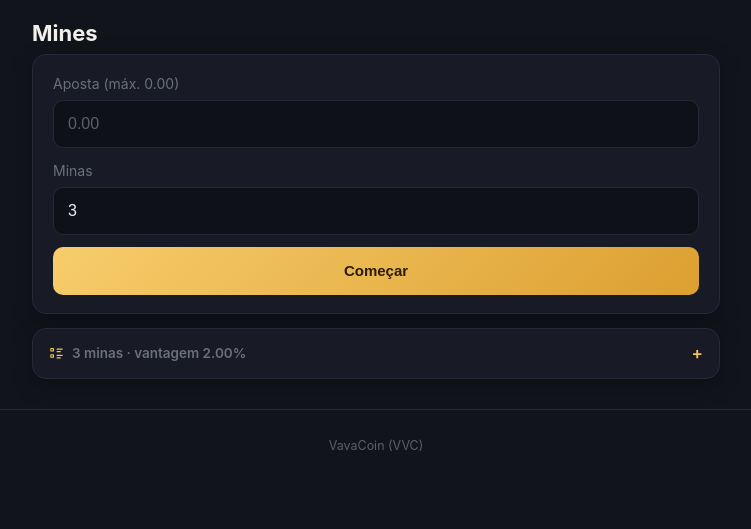
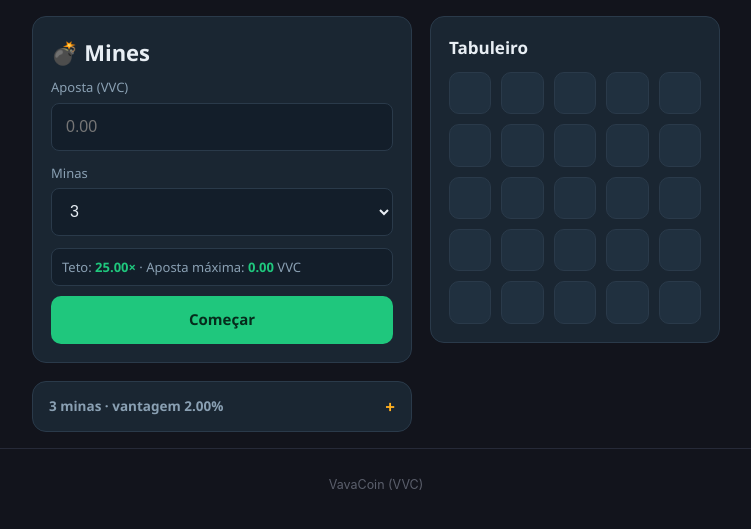
Before and after one commit to TuxGames/vavacoin, a Flask app: page /caladinho/mines in a window 1280 px wide. Shown: the part 68-597 px from the top of the page, without its empty margins (264-1015 px from the left). Run offline with Flask 3, Linux system fonts and the light colour scheme; a user stored in the database is signed in; tables that the repository leaves empty hold one stand-in row (values such as "Sample post"); data that the repository does not hold is empty.

Commit message:
Visual do cassino original no Caladinho, isolado com prefixo cal-
Co-Authored-By: Claude Opus 5 <noreply@anthropic.com>

```diff
--- a/vavacoin/caladinho.py
+++ b/vavacoin/caladinho.py
@@ -244,7 +244,7 @@ def revelar_casa(jogador, posicao, sessao=None):
         return rodada
 
     if posicao in rodada.casas_com_mina:
-        return _estourar(rodada, sessao)
+        return _estourar(rodada, posicao, sessao)
 
     reveladas.append(posicao)
     fator = multiplicador(rodada.minas_escolhidas, len(reveladas))
@@ -271,13 +271,14 @@ def revelar_casa(jogador, posicao, sessao=None):
     return rodada
 
 
-def _estourar(rodada, sessao):
+def _estourar(rodada, posicao, sessao):
     """Achou mina. A aposta já está com a casa; perder é fechar a rodada."""
     aplicado = sessao.execute(
         update(RodadaMines)
         .where(RodadaMines.id == rodada.id, RodadaMines.estado == RodadaMines.ATIVA)
         .values(
             estado=RodadaMines.ESTOURADA,
+            casa_estourada=posicao,
             premio=ZERO,
             encerrada_em=agora(),
         )
@@ -370,4 +371,5 @@ def visao_da_rodada(rodada):
         "premio_atual": quantizar_para_baixo(rodada.aposta * fator),
         "premio": rodada.premio,
         "minas": rodada.casas_com_mina if rodada.encerrada else None,
+        "casa_estourada": rodada.casa_estourada,
     }
--- a/vavacoin/modelos.py
+++ b/vavacoin/modelos.py
@@ -367,6 +367,10 @@ class RodadaMines(db.Model):
     reveladas = db.Column(db.String(120), nullable=False, default="")
 
     estado = db.Column(db.String(12), nullable=False, default=ATIVA, index=True)
+    #: A casa que estourou. Serve para a tela marcar a mina em que a pessoa
+    #: pisou, diferente das outras — e para responder "qual casa eu cliquei?"
+    #: se alguém contestar a rodada depois.
+    casa_estourada = db.Column(db.Integer, nullable=True)
     #: Multiplicador acumulado, sem teto. Dois decimais exatos, como dinheiro.
     multiplicador = db.Column(Dinheiro, nullable=False, default=ZERO)
     premio = db.Column(Dinheiro, nullable=False, default=ZERO)
--- /dev/null
+++ b/vavacoin/static/caladinho.css
@@ -0,0 +1,204 @@
+/* ─────────────────────────────────────────
+   Caladinho — o visual do cassino original
+
+   Trazido do `cassino_benbal` (static/style.css): a paleta escura azulada, o
+   tabuleiro 5x5, os estados das casas e o jeito como multiplicador e prêmio
+   aparecem. O cassino tendo cara própria é de propósito.
+
+   TUDO AQUI É PREFIXADO `cal-` E VIVE DENTRO DE `.caladinho`.
+
+   Não é preciosismo: o original e o `base.css` deste projeto têm `.casa`,
+   `.card`, `.btn`, `.tabela`, `.rodape` e `.sidebar` com significados
+   diferentes. `.casa`, em particular, é casa de tabuleiro num e casa
+   decimal... não — é casa do tabuleiro nos dois, mas com estilos
+   incompatíveis. Deixar um vencer o outro por ordem de carregamento funciona
+   hoje e quebra quando alguém reordenar os `<link>`.
+
+   A barra de cima, a navegação e o rodapé continuam sendo do `base.css`: o
+   jogo tem cara própria, mas a pessoa precisa saber voltar.
+   ───────────────────────────────────────── */
+
+.caladinho {
+    /* Paleta do original, escopada. Fora deste bloco nada muda. */
+    --cal-bg:      #0f1923;
+    --cal-bg-2:    #131e2a;
+    --cal-card:    #1a2632;
+    --cal-card-2:  #20303f;
+    --cal-borda:   #2a3a4a;
+    --cal-txt:     #e8eef4;
+    --cal-txt-mut: #8aa0b3;
+    --cal-verde:   #1fc77d;
+    --cal-verde-d: #169a60;
+    --cal-vermelho:#ff5b66;
+    --cal-amarelo: #ffb020;
+
+    font-family: "Segoe UI", system-ui, Roboto, Arial, sans-serif;
+    color: var(--cal-txt);
+}
+
+.caladinho h1 { margin: 0 0 8px; font-size: 22px; color: var(--cal-txt); }
+.caladinho h2 { margin: 0 0 10px; font-size: 17px; color: var(--cal-txt); }
+
+/* Duas colunas no desktop (controles e tabuleiro), uma no celular. */
+.cal-grid {
+    display: grid;
+    grid-template-columns: 1fr;
+    gap: 18px;
+    align-items: start;
+}
+@media (min-width: 760px) {
+    .cal-grid { grid-template-columns: minmax(0, 380px) minmax(0, 1fr); }
+}
+
+.cal-card {
+    background: var(--cal-card);
+    border: 1px solid var(--cal-borda);
+    border-radius: 14px;
+    padding: 18px;
+}
+
+/* ── Números do jogo ──
+   No original o multiplicador e o prêmio são linhas de texto com o valor em
+   âmbar, não cartões. É mais compacto e cabe ao lado do tabuleiro. */
+.cal-stats { display: grid; gap: 6px; margin-top: 12px; font-size: 14px; }
+.cal-stats b { color: var(--cal-amarelo); font-weight: 700; }
+.cal-stats .cal-teto { color: var(--cal-txt-mut); font-weight: 400; }
+
+.cal-info {
+    margin: 10px 0; font-size: 13px; color: var(--cal-txt-mut);
+    background: var(--cal-bg-2); border: 1px solid var(--cal-borda);
+    border-radius: 8px; padding: 8px 10px;
+}
+.cal-info b { color: var(--cal-verde); }
+
+/* ── Tabuleiro ── */
+.cal-board {
+    display: grid; grid-template-columns: repeat(5, 1fr); gap: 10px;
+    max-width: 420px; margin-top: 8px;
+}
+/* Cada casa clicável é um <button> dentro do próprio <form> — sem
+   JavaScript. `display: contents` faz o form sumir e o botão cair direto na
+   grade. */
+.cal-casa-forma { display: contents; margin: 0; }
+.cal-casa {
+    aspect-ratio: 1 / 1;
+    width: 100%;
+    border: 1px solid var(--cal-borda);
+    border-radius: 10px;
+    background: var(--cal-card-2);
+    cursor: pointer;
+    font-size: 26px; line-height: 1;
+    display: flex; align-items: center; justify-content: center;
+    transition: transform .06s ease, background .12s ease;
+    color: var(--cal-txt);
+    padding: 0;
+}
+.cal-casa:hover:not(:disabled) { background: #2c4054; transform: translateY(-2px); }
+.cal-casa:disabled { cursor: default; }
+.cal-casa.cal-aberta { background: var(--cal-bg-2); }
+.cal-casa.cal-segura {
+    border-color: var(--cal-verde);
+    box-shadow: inset 0 0 0 1px var(--cal-verde);
+}
+.cal-casa.cal-mina { border-color: var(--cal-vermelho); }
+.cal-casa.cal-estourou {
+    background: rgba(255, 91, 102, .25);
+    border-color: var(--cal-vermelho);
+}
+
+@media (max-width: 759px) {
+    .cal-board { max-width: 100%; gap: 6px; }
+    .cal-casa { font-size: 20px; border-radius: 8px; }
+    .cal-card { padding: 16px; }
+}
+
+/* ── Formulário e botões ── */
+.cal-campo { display: block; margin: 0 0 12px; }
+.cal-campo label {
+    display: block; margin-bottom: 5px;
+    font-size: 13px; color: var(--cal-txt-mut);
+}
+.cal-entrada {
+    width: 100%;
+    background: var(--cal-bg-2);
+    border: 1px solid var(--cal-borda);
+    border-radius: 8px;
+    padding: 12px 14px;
+    color: var(--cal-txt);
+    font-size: 16px;   /* 16px+ evita o zoom do iOS ao focar */
+    min-height: 48px;
+}
+.cal-entrada:focus {
+    outline: none;
+    border-color: var(--cal-amarelo);
+    box-shadow: 0 0 0 2px rgba(255, 176, 32, .18);
+}
+
+.cal-btn {
+    display: inline-flex; align-items: center; justify-content: center; gap: 6px;
+    width: 100%;
+    border: none; border-radius: 10px;
+    padding: 12px 18px; min-height: 48px;
+    font: inherit; font-size: 15px; font-weight: 700;
+    cursor: pointer; text-decoration: none;
+    transition: filter .15s, transform .08s;
+}
+.cal-btn:hover { filter: brightness(1.08); text-decoration: none; }
+.cal-btn:active { transform: scale(.98); }
+.cal-btn:disabled { opacity: .5; cursor: default; }
+.cal-btn-verde { background: var(--cal-verde); color: #062b1c; }
+.cal-btn-verde:hover { background: var(--cal-verde-d); }
+.cal-btn-amarelo { background: var(--cal-amarelo); color: #2b1d02; }
+.cal-btn-neutro {
+    background: transparent; color: var(--cal-txt);
+    border: 1px solid var(--cal-borda);
+}
+
+/* ── Histórico ── */
+.cal-linha {
+    display: flex; align-items: center; justify-content: space-between; gap: 12px;
+    padding: 10px 0; border-bottom: 1px solid var(--cal-borda);
+    font-size: 14px;
+}
+.cal-linha:last-child { border-bottom: none; }
+.cal-linha-sub { color: var(--cal-txt-mut); font-size: 12px; margin-top: 2px; }
+.cal-ganhou { color: var(--cal-verde); font-weight: 700; }
+.cal-perdeu { color: var(--cal-vermelho); font-weight: 700; }
+.cal-vazio { color: var(--cal-txt-mut); font-size: 14px; }
+
+/* ── Bloco que abre e fecha (tabela de multiplicadores) ──
+   Mesmo <details> nativo do resto do site, na paleta do cassino. */
+.cal-revelavel { padding: 0; }
+.cal-revelavel-botao {
+    display: flex; align-items: center; gap: 8px;
+    padding: 14px 16px;
+    font-size: 13.5px; font-weight: 600; color: var(--cal-txt-mut);
+    cursor: pointer; list-style: none; border-radius: 14px;
+}
+.cal-revelavel-botao::-webkit-details-marker { display: none; }
+.cal-revelavel-botao::after {
+    content: "+"; margin-left: auto;
+    font-size: 17px; line-height: 1; color: var(--cal-amarelo);
+}
+.cal-revelavel[open] > .cal-revelavel-botao::after { content: "\2212"; }
+.cal-revelavel[open] > .cal-revelavel-botao {
+    border-bottom: 1px solid var(--cal-borda);
+}
+.cal-revelavel-corpo { padding: 12px 16px 16px; }
+
+.cal-tabela { width: 100%; border-collapse: collapse; font-size: 13.5px; }
+.cal-tabela th, .cal-tabela td {
+    padding: 8px 6px; border-bottom: 1px solid var(--cal-borda); text-align: left;
+}
+.cal-tabela th {
+    color: var(--cal-txt-mut); font-size: 11.5px;
+    text-transform: uppercase; letter-spacing: .04em;
+}
+.cal-tabela .cal-num { text-align: right; white-space: nowrap; }
+.cal-rolagem { overflow-x: auto; }
+
+.cal-linha-form { display: flex; gap: 8px; align-items: center; }
+.cal-linha-form .cal-entrada { max-width: 8rem; }
+
+/* ── Lobby ── */
+.cal-jogos { display: grid; gap: 10px; }
--- a/vavacoin/templates/base.html
+++ b/vavacoin/templates/base.html
@@ -6,6 +6,7 @@
   <meta name="color-scheme" content="dark">
   <title>{% block titulo %}VavaCoin{% endblock %}</title>
   <link rel="stylesheet" href="{{ url_for('static', filename='base.css') }}">
+  {% block estilos %}{% endblock %}
 </head>
 <body>
 
--- a/vavacoin/templates/mines.html
+++ b/vavacoin/templates/mines.html
@@ -1,120 +1,141 @@
 {% extends "base.html" %}
 {% block titulo %}Mines — VavaCoin{% endblock %}
+{% block estilos %}
+  <link rel="stylesheet" href="{{ url_for('static', filename='caladinho.css') }}">
+{% endblock %}
 {% block conteudo %}
-<h1>Mines</h1>
+<div class="caladinho">
+<div class="cal-grid">
+
+  {# ---------------- Coluna esquerda: controles ---------------- #}
+  <div class="cal-card">
+    <h1>💣 Mines</h1>
 
     {% if rodada %}
-  <dl class="numeros">
-    <div class="numero"><dt>Aposta</dt><dd>{{ rodada.aposta }}</dd></div>
-    <div class="numero">
-      <dt>Multiplicador</dt>
-      <dd class="text-gold">{{ rodada.multiplicador }}× / {{ teto }}×</dd>
+      <div class="cal-stats">
+        <div>Aposta: <b>{{ rodada.aposta }}</b> VVC</div>
+        <div>Minas: <b>{{ rodada.minas_escolhidas }}</b></div>
+        <div>Multiplicador: <b>{{ rodada.multiplicador }}×</b>
+          <span class="cal-teto">/ {{ teto }}×</span></div>
+        <div>
+          {% if rodada.encerrada %}Prêmio{% else %}Prêmio atual{% endif %}:
+          <b>{% if rodada.encerrada %}{{ rodada.premio }}{% else %}{{ rodada.premio_atual }}{% endif %}</b> VVC
         </div>
-    <div class="numero"><dt>Minas</dt><dd>{{ rodada.minas_escolhidas }}</dd></div>
-    <div class="numero">
-      <dt>{% if rodada.encerrada %}Prêmio{% else %}Se retirar agora{% endif %}</dt>
-      <dd class="{{ 'text-green' if rodada.premio > 0 or not rodada.encerrada else 'text-red' }}">
-        {% if rodada.encerrada %}{{ rodada.premio }}{% else %}{{ rodada.premio_atual }}{% endif %}
-      </dd>
-    </div>
-  </dl>
-
-  <div class="card">
-    <div class="tabuleiro">
-      {% for i in range(casas) %}
-        {% set aberta = i in rodada.reveladas %}
-        {% set mina = rodada.minas and i in rodada.minas %}
-        {% if rodada.encerrada or aberta %}
-          <div class="casa {{ 'casa-mina' if mina else 'casa-segura' }}">
-            {% if mina %}✖{% elif aberta %}◆{% endif %}
-          </div>
-        {% else %}
-          <form method="post" action="{{ url_for('caladinho.revelar') }}" class="casa-forma">
-            <input type="hidden" name="csrf_token" value="{{ csrf_token() }}">
-            <input type="hidden" name="casa" value="{{ i }}">
-            <button type="submit" class="casa casa-fechada"></button>
-          </form>
-        {% endif %}
-      {% endfor %}
       </div>
 
       {% if rodada.encerrada %}
-      <a class="btn btn-gold btn-full" href="{{ url_for('caladinho.mines') }}">Jogar de novo</a>
+        <a class="cal-btn cal-btn-amarelo" href="{{ url_for('caladinho.mines') }}">Jogar de novo</a>
       {% else %}
         <form method="post" action="{{ url_for('caladinho.sacar') }}">
           <input type="hidden" name="csrf_token" value="{{ csrf_token() }}">
-        <button type="submit" class="btn btn-gold btn-full"
+          <button type="submit" class="cal-btn cal-btn-verde"
                   {% if not rodada.reveladas %}disabled{% endif %}>
             Retirar {{ rodada.premio_atual }} VVC
           </button>
         </form>
       {% endif %}
+
+    {% else %}
+      <form method="post" action="{{ url_for('caladinho.comecar') }}">
+        <input type="hidden" name="csrf_token" value="{{ csrf_token() }}">
+        <div class="cal-campo">
+          <label for="aposta">Aposta (VVC)</label>
+          <input class="cal-entrada" type="number" id="aposta" name="aposta"
+                 min="0.01" step="0.01" max="{{ aposta_max }}"
+                 placeholder="0.00" required>
+        </div>
+        <div class="cal-campo">
+          <label for="minas">Minas</label>
+          <select class="cal-entrada" id="minas" name="minas">
+            {% for n in range(min_minas, max_minas + 1) %}
+              <option value="{{ n }}" {% if n == minas %}selected{% endif %}>{{ n }}</option>
+            {% endfor %}
+          </select>
         </div>
 
-{% else %}
-  <div class="card">
-    <form method="post" action="{{ url_for('caladinho.comecar') }}">
-      <input type="hidden" name="csrf_token" value="{{ csrf_token() }}">
-      <div class="campo">
-        <label for="aposta">Aposta (máx. {{ aposta_max }})</label>
-        <input class="form-control" id="aposta" name="aposta" type="number"
-               min="0.01" step="0.01" max="{{ aposta_max }}" placeholder="0.00" required>
-      </div>
-      <div class="campo">
-        <label for="minas">Minas</label>
-        <input class="form-control" id="minas" name="minas" type="number"
-               min="{{ min_minas }}" max="{{ max_minas }}" value="{{ minas }}" required>
-      </div>
-      <button type="submit" class="btn btn-gold btn-full">Começar</button>
-    </form>
+        <div class="cal-info">
+          Teto: <b>{{ teto }}×</b> · Aposta máxima: <b>{{ aposta_max }}</b> VVC
+          {% if caixa is not none %} · Caixa: <b>{{ caixa }}</b> VVC{% endif %}
         </div>
 
-  {# <details> nativo: abre e fecha sem uma linha de JavaScript, então a CSP
-     do projeto não precisa de exceção nenhuma. #}
-  <details class="card revelavel">
-    <summary class="revelavel-botao">
-      <i class="ti ti-list-details" aria-hidden="true"></i>
+        <button class="cal-btn cal-btn-verde" type="submit">Começar</button>
+      </form>
+    {% endif %}
+  </div>
+
+  {# ---------------- Coluna direita: tabuleiro ---------------- #}
+  <div class="cal-card">
+    <h2>Tabuleiro</h2>
+    <div class="cal-board">
+      {% for i in range(casas) %}
+        {% set aberta = rodada and i in rodada.reveladas %}
+        {% set mina = rodada and rodada.minas and i in rodada.minas %}
+        {% if rodada and not rodada.encerrada and not aberta %}
+          <form method="post" action="{{ url_for('caladinho.revelar') }}" class="cal-casa-forma">
+            <input type="hidden" name="csrf_token" value="{{ csrf_token() }}">
+            <input type="hidden" name="casa" value="{{ i }}">
+            <button type="submit" class="cal-casa"></button>
+          </form>
+        {% else %}
+          <button type="button" disabled
+                  class="cal-casa
+                         {%- if aberta or mina %} cal-aberta{% endif %}
+                         {%- if mina %} cal-mina{% endif %}
+                         {%- if aberta and not mina %} cal-segura{% endif %}
+                         {%- if rodada and rodada.casa_estourada == i %} cal-estourou{% endif %}">
+            {%- if mina %}💣{% elif aberta %}💎{% endif -%}
+          </button>
+        {% endif %}
+      {% endfor %}
+    </div>
+  </div>
+
+  {# ---------------- Tabela de multiplicadores ---------------- #}
+  {% if not rodada %}
+  <details class="cal-card cal-revelavel">
+    <summary class="cal-revelavel-botao">
       {{ minas }} minas · vantagem {{ vantagem }}%
     </summary>
-    <div class="rolagem">
-      <table class="tabela">
-        <thead><tr><th>Casas</th><th class="numerico">Multiplicador</th></tr></thead>
+    <div class="cal-revelavel-corpo">
+      <div class="cal-rolagem">
+        <table class="cal-tabela">
+          <thead><tr><th>Casas</th><th class="cal-num">Multiplicador</th></tr></thead>
           <tbody>
             {% for k, valor in tabela %}
-          <tr><td>{{ k }}</td><td class="numerico">{{ valor }}×</td></tr>
+            <tr><td>{{ k }}</td><td class="cal-num">{{ valor }}×</td></tr>
             {% endfor %}
           </tbody>
         </table>
       </div>
-    <hr>
-    <form method="get" action="{{ url_for('caladinho.mines') }}" class="linha-form">
-      <input class="form-control" name="minas" type="number"
+      <form method="get" action="{{ url_for('caladinho.mines') }}" class="cal-linha-form">
+        <input class="cal-entrada" name="minas" type="number"
                min="{{ min_minas }}" max="{{ max_minas }}" value="{{ minas }}">
-      <button type="submit" class="btn btn-outline btn-sm">Ver tabela</button>
+        <button type="submit" class="cal-btn cal-btn-neutro">Ver tabela</button>
       </form>
+    </div>
   </details>
   {% endif %}
 
-{% if caixa is not none %}
-<dl class="numeros">
-  <div class="numero"><dt>Caixa da casa</dt><dd>{{ caixa }} VVC</dd></div>
-</dl>
-{% endif %}
-
+  {# ---------------- Histórico ---------------- #}
   {% if historico %}
-<div class="card">
-  <div class="section-title"><i class="ti ti-list-details" aria-hidden="true"></i>Suas rodadas</div>
+  <div class="cal-card">
+    <h2>Suas rodadas</h2>
     {% for r in historico %}
-  <div class="row {{ 'row-in' if r.premio > 0 else 'row-out' }}">
-    <div class="row-main">
+    <div class="cal-linha">
+      <div>
         <div>{{ r.minas_escolhidas }} minas · {{ r.casas_reveladas|length }} abertas</div>
-      <div class="ei-sub">{{ r.criada_em.strftime("%d/%m %H:%M") }} · aposta {{ r.aposta }}</div>
+        <div class="cal-linha-sub">
+          {{ r.criada_em.strftime("%d/%m %H:%M") }} · aposta {{ r.aposta }}
         </div>
-    <div class="row-val {{ 'pos' if r.premio > 0 else 'neg' }}">
+      </div>
+      <div class="{{ 'cal-ganhou' if r.premio > 0 else 'cal-perdeu' }}">
         {% if r.premio > 0 %}+{{ r.premio }}{% else %}-{{ r.aposta }}{% endif %}
       </div>
     </div>
     {% endfor %}
   </div>
   {% endif %}
+
+</div>
+</div>
 {% endblock %}
```
Also changed, not shown: migrations/versions/7289a82f96d2_mines_registra_a_casa_que_estourou.py (added, +33 -0 lines), testes/test_mines.py (+28 -0 lines), vavacoin/templates/caladinho.html (+16 -10 lines), README.md. Lines whose indentation alone changed are shown as unchanged.
